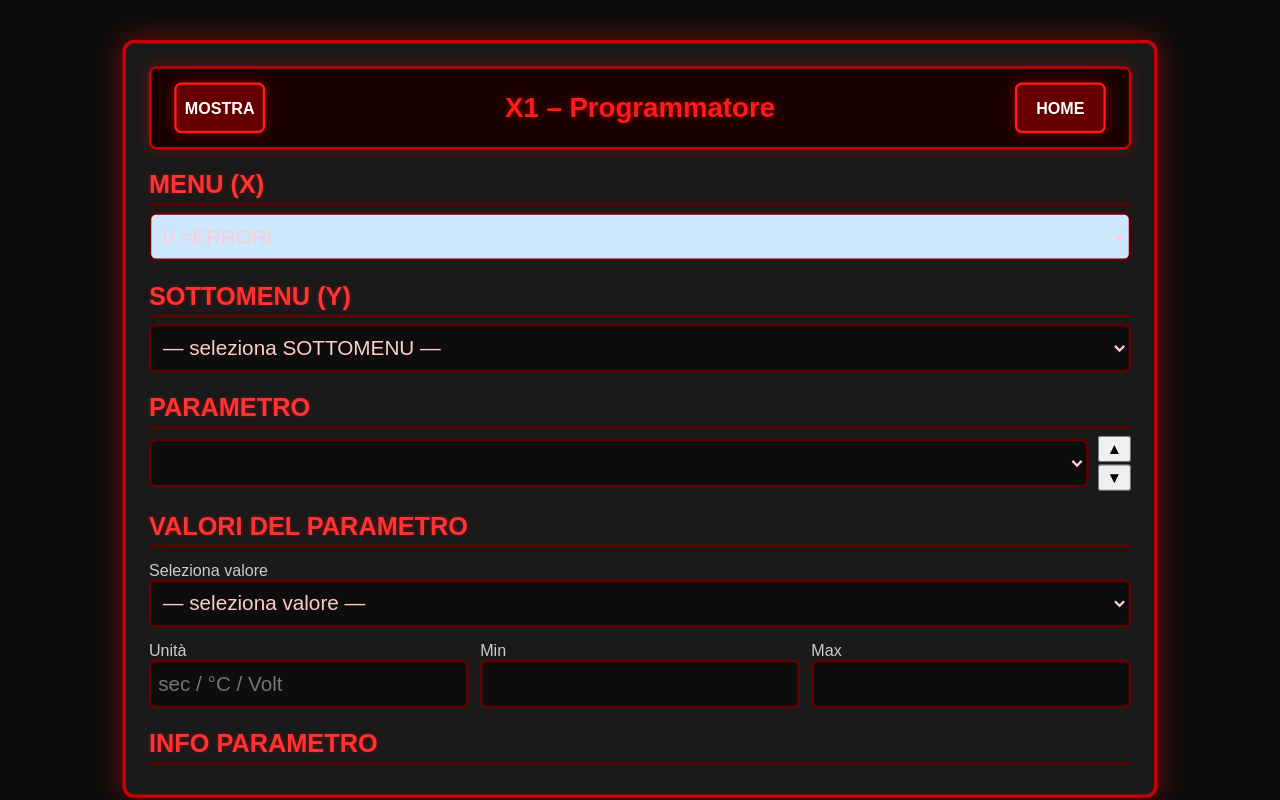
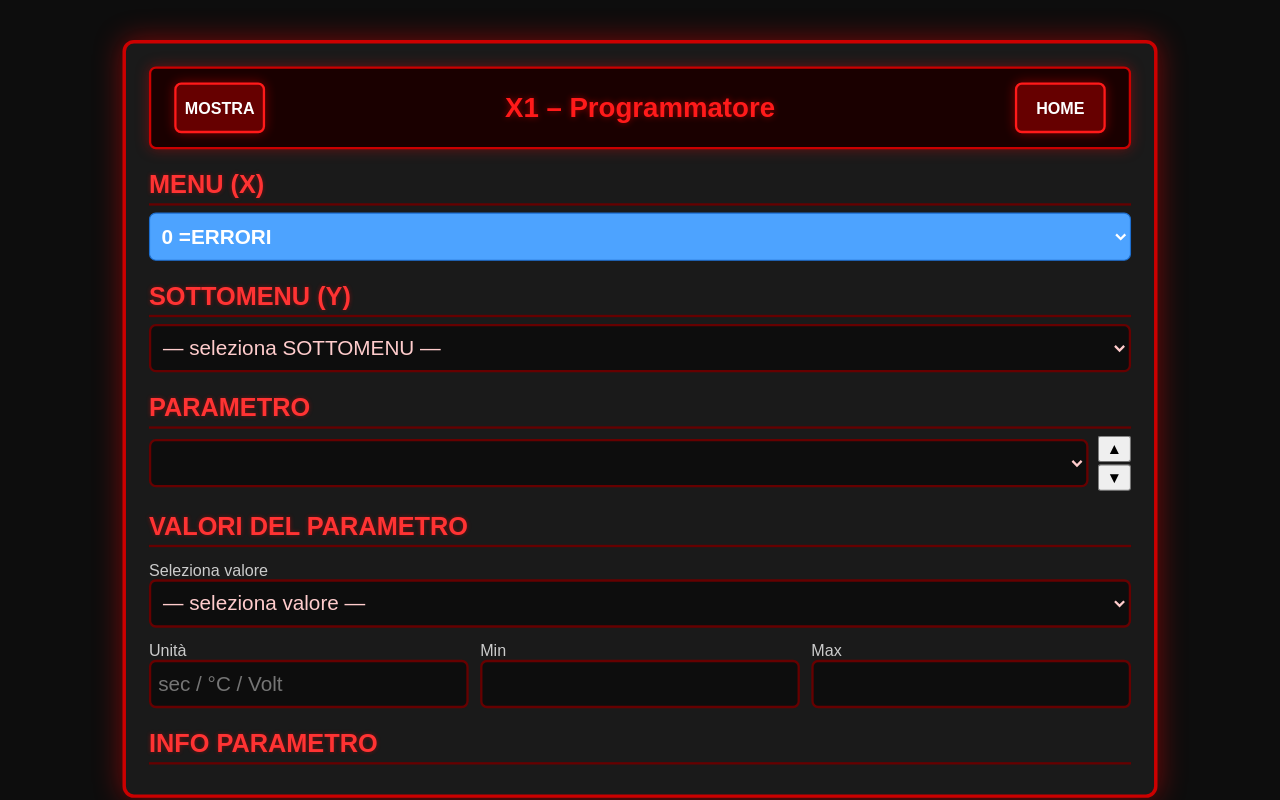
Before and after one commit to balza1979/progetto_x2, a plain HTML site: page index.html in a window 1280 px wide. Drawn offline with Linux system fonts and the light colour scheme.

Commit message:
Update index.html

```diff
--- a/index.html
+++ b/index.html
@@ -319,8 +319,10 @@ input:focus, select:focus, textarea:focus {
 }
 
 #menu {
-    background-color: #cce7ff !important;
-
+  background-color: #4da3ff !important;   /* azzurro medio */
+    color: #ffffff !important;              /* testo bianco */
+    border: 1px solid #1c6ecf !important;   /* bordo blu scuro */
+    font-weight: bold;
 
 }
 
```
